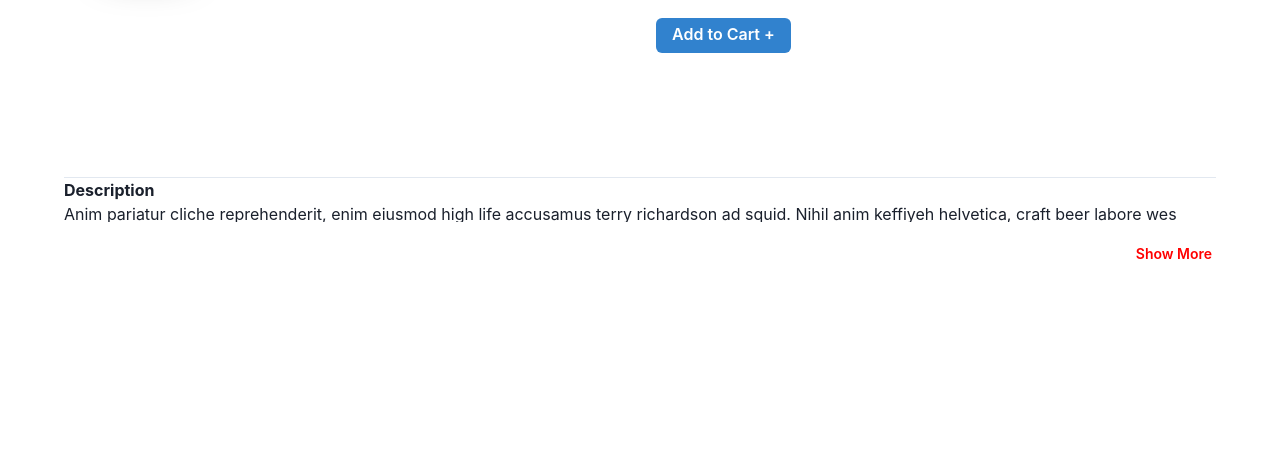
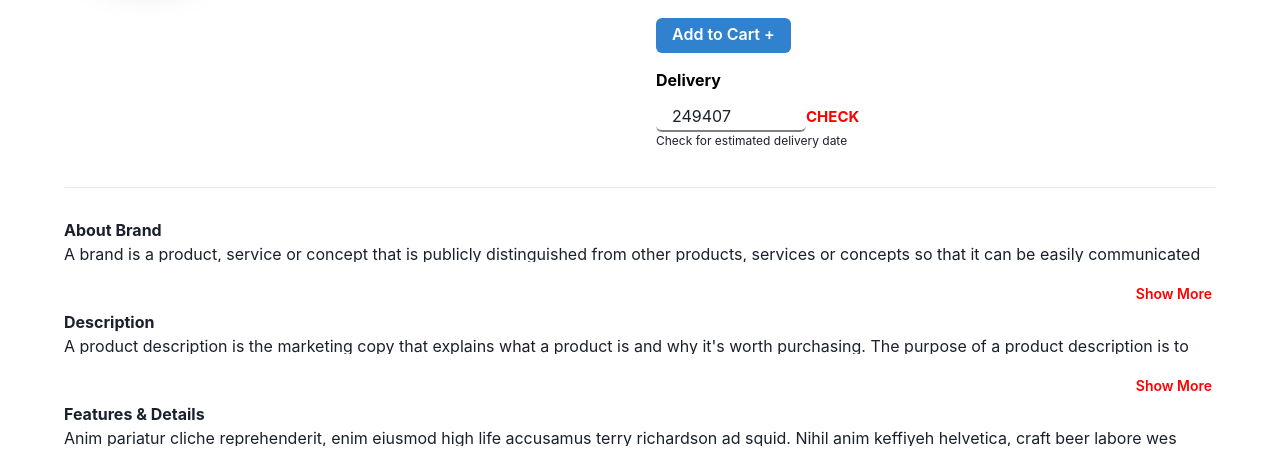
Before and after one commit to Sibghataziz/JioMartClone, a React (Create React App) app in the folder jio_mart_clone/: page / in a window 1280 px wide. Shown: the part 408-878 px from the top of the page. Before the commit the page ends 800 px from the top, so only its background shows below. Built offline with nearby package versions, Linux system fonts and the light colour scheme; data requests are answered from the project's data file.

Commit message:
data updated and product page updated

```diff
--- a/jio_mart_clone/src/Components/ProductDetails/Description.jsx
+++ b/jio_mart_clone/src/Components/ProductDetails/Description.jsx
@@ -8,7 +8,24 @@ export default function Description() {
 
     return (
       <Box m='auto' width='90%'>
+
+        <Heading size='80px'>About Brand</Heading>
+        <Collapse startingHeight={20} in={show}>
+        A brand is a product, service or concept that is publicly distinguished from other products, services or concepts so that it can be easily communicated and usually marketed. Branding is the process of creating and disseminating the brand name, its qualities and personality.
+        </Collapse>
+        <Button color={'red'} bg='white' ml='92%' size='sm' onClick={handleToggle} mt='1rem'>
+          Show {show ? 'Less' : 'More'}
+        </Button>
+
         <Heading size='80px'>Description</Heading>
+        <Collapse startingHeight={20} in={show}>
+        A product description is the marketing copy that explains what a product is and why it's worth purchasing. The purpose of a product description is to supply customers with important information about the features and benefits of the product so they're compelled to buy.
+        </Collapse>
+        <Button color={'red'} bg='white' ml='92%' size='sm' onClick={handleToggle} mt='1rem'>
+          Show {show ? 'Less' : 'More'}
+        </Button>
+
+        <Heading size='80px'>Features & Details</Heading>
         <Collapse startingHeight={20} in={show}>
           Anim pariatur cliche reprehenderit, enim eiusmod high life accusamus
           terry richardson ad squid. Nihil anim keffiyeh helvetica, craft beer
@@ -23,6 +40,7 @@ export default function Description() {
         <Button color={'red'} bg='white' ml='92%' size='sm' onClick={handleToggle} mt='1rem'>
           Show {show ? 'Less' : 'More'}
         </Button>
+
       </Box>
     )
   }
--- a/jio_mart_clone/src/Components/ProductDetails/ProductDetails.jsx
+++ b/jio_mart_clone/src/Components/ProductDetails/ProductDetails.jsx
@@ -1,7 +1,9 @@
 import React from 'react';
-import {Box, Spacer, Flex, Breadcrumb, BreadcrumbItem, BreadcrumbLink, Grid, GridItem,Image, Heading,Text, Button } from "@chakra-ui/react"
+import {Box, Spacer, Flex, Breadcrumb, BreadcrumbItem, BreadcrumbLink, Grid, GridItem,Image, Heading,Text, Button, Input } from "@chakra-ui/react"
 import {ChevronRightIcon, AddIcon} from "@chakra-ui/icons"
 import Description from './Description';
+import { useEffect } from 'react';
+import { useState } from 'react';
 
 const products = {
     "item_name": "Saffola Gold Refined Rice Bran And Sunflower Based Blended Oil 3 L + Daawat Devaaya Basmati Rice 5 kg (Combo Pack)",
@@ -28,7 +30,38 @@ const products = {
 }
 
 
+
 export default function ProductDetails() {
+    const [loading, setLoading] = useState(false)
+    const [error, setError] = useState(false)
+    const [data, setData] = useState({})
+    useEffect(()=>{
+        setLoading(true)
+        fetch("http://localhost:3004/products/1")
+        .then(res => res.json())
+        .then((res => {
+            console.log("res",res)
+            setData(res)
+
+        }))
+        .catch((error)=>{
+            console.log(error)
+            setError(true)
+        })
+        .finally(()=> {setLoading(false)
+        setError(false)})
+    },[])
+    console.log("Data", data)
+
+    if(loading){
+        return (
+            <>454
+            '
+            4
+            s</>
+        )
+    }
+
   return (
     <Box>
 
@@ -88,11 +121,17 @@ export default function ProductDetails() {
             <Text color={'gray.700'} as={'samp'}>Inaugural Offer<Text color={'black'} as={'b'} > Free Shipping</Text></Text>
             <Spacer/>
             <Image w='120px' src='https://e7.pngegg.com/pngimages/739/826/png-clipart-logo-credit-card-payment-card-american-express-credit-card-text-display-advertising.png' />
-            <Button mt='20px' h='35px' colorScheme='blue'>Add to Cart +</Button>
+            <Button mt='20px' mb='15px' h='35px' colorScheme='blue'>Add to Cart +</Button>
+            <Spacer />
+            <Text mt={'20px'} color={'black'} as={'b'} >Delivery</Text>
+             <Spacer />
+            <Input border='0' borderBottom='2px solid gray' mt={'10px'} addon='Pin' h='30px' w='150px' placeholder='Basic usage' value='249407' />
+            <Text as='b' color='red' fontSize='15px'>CHECK</Text>
+            <Text fontSize='12px'>Check for estimated delivery date</Text>
         </Box>
         </Flex>
 
-        <hr style={{ "color": "black",  "width": "90%","margin":"auto","marginTop" : "20px"}} />
+        <hr style={{ "color": "black",  "width": "90%","margin":"auto","marginTop" : "30px", "marginBottom": "30px"}} />
 
 
 
```
Also changed, not shown: jio_mart_clone/db.json.
